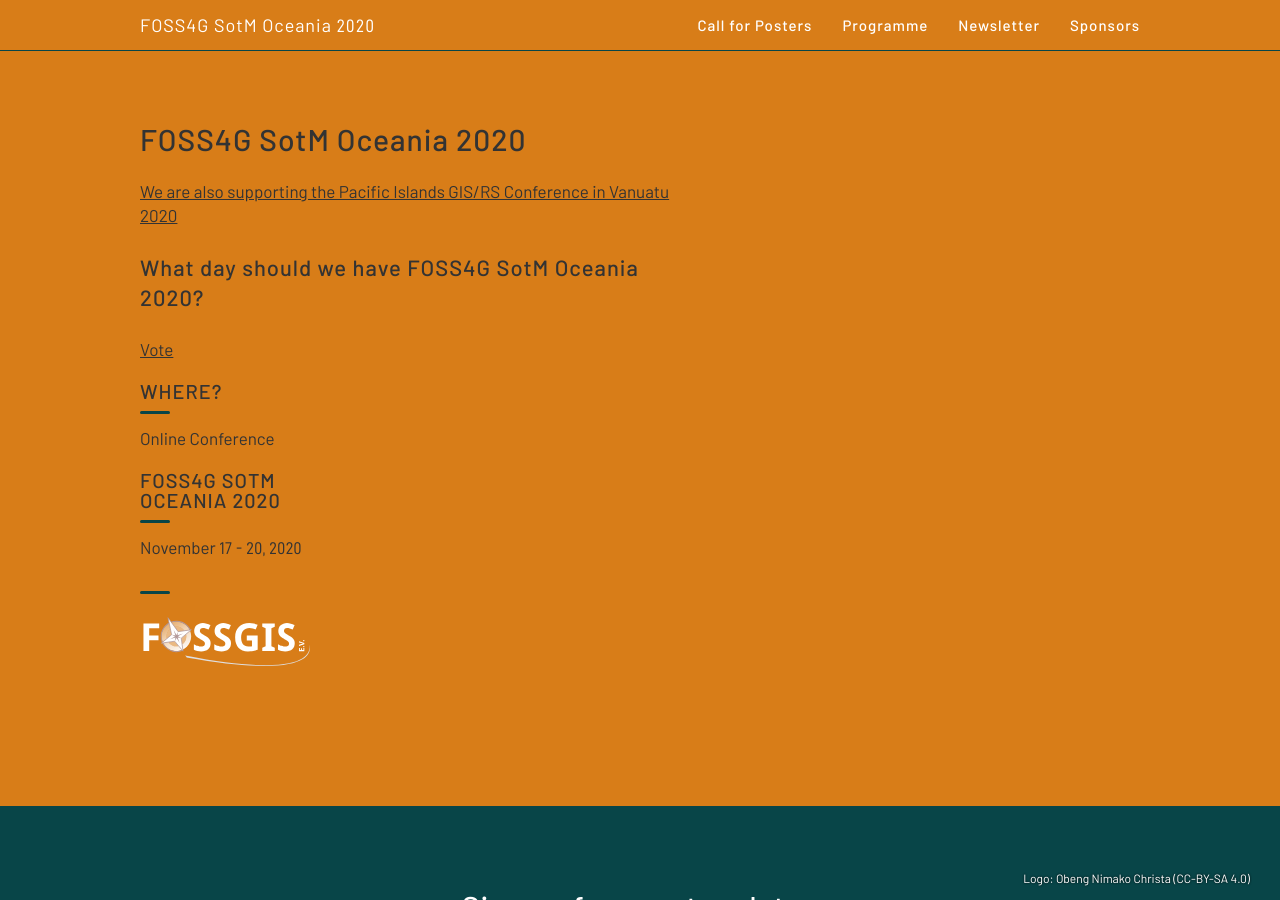
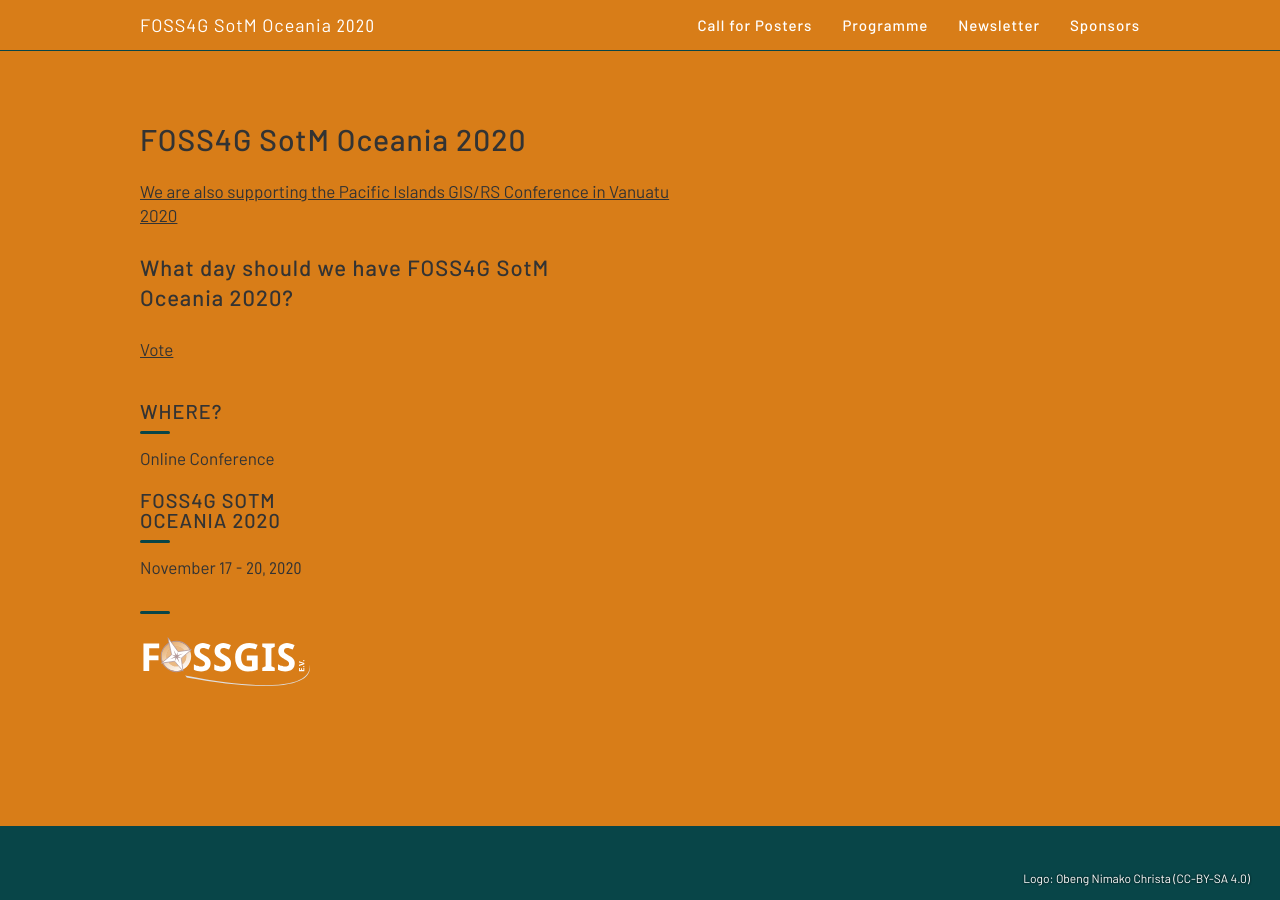
Before and after one commit to osgeo-oceania/foss4g-sotm-oceania-2020, a Jekyll site: the page built from index.html, in a window 1280 px wide and 900 px high, scrolled down 901 px. Built offline with Jekyll 4.4.1, drawn with Linux system fonts in a browser that asks for light colours.

Commit message:
Update about.html

```diff
--- a/_includes/about.html
+++ b/_includes/about.html
@@ -5,8 +5,10 @@
           <div class="col10 margin2r space-bottom2">
             <h1 class="space-bottom2">FOSS4G SotM Oceania 2020</h1>
       		<p> <a href="http://www.picgisrs.org/conference-venue/">We are also supporting the Pacific Islands GIS/RS Conference in Vanuatu 2020</a> </p>
-	    <h2 class="space-bottom2">What day should we have FOSS4G SotM Oceania 2020?</h2>
+	    <div class="col10 margin2r space-bottom2">
+		<h2 class="space-bottom2">What day should we have FOSS4G SotM Oceania 2020?</h2>
 		<p> <a href="https://www.strawpoll.me/20423837">Vote</a> </p
+            </div>
 	  </div>
         </div>
         <div class="col4 clearfix contain">
```
